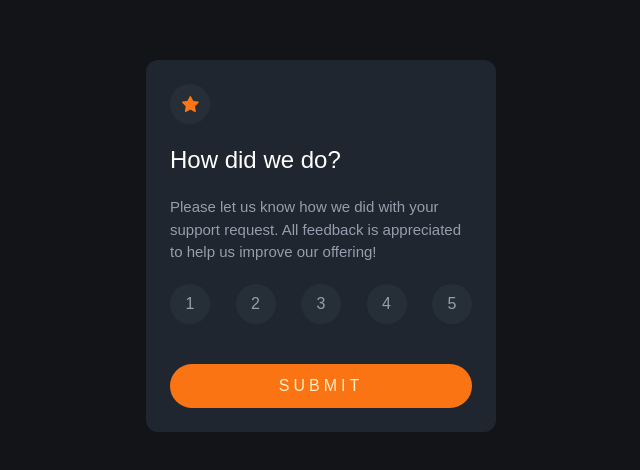
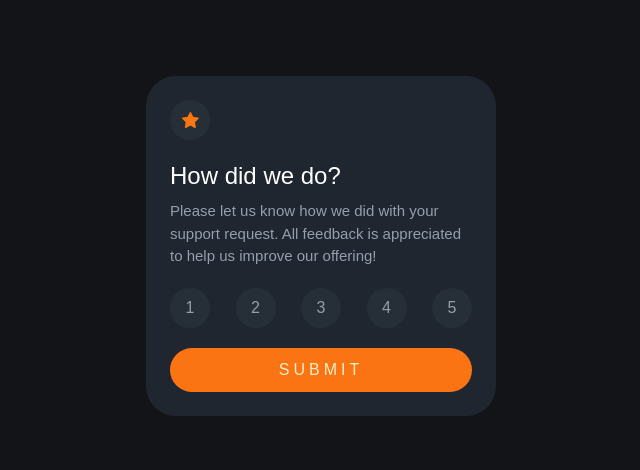
Before and after one commit to lioneltraore/frontendmentor.io-challenges, a React (Create React App) app in the folder React/interactive-rating-component/: page / in a window 1280 px wide. Shown: the part 154-624 px from the top of the page, without its empty margins (319-959 px from the left). Built offline with nearby package versions, Linux system fonts and the light colour scheme.

Commit message:
refactoring

```diff
--- a/React/interactive-rating-component/src/components/Feedback/Feedback.js
+++ b/React/interactive-rating-component/src/components/Feedback/Feedback.js
@@ -4,12 +4,12 @@ import illustration from "../../assets/images/illustration-thank-you.svg";
 const Feedback = (props) => {
   return (
     <Card className="flex flex-col items-center">
-      <div>
+      <div className="mt-5">
         <img src={illustration} alt="thank you illustration" />
       </div>
       <span className="block px-4 py-1 mt-8 text-default text-primary rounded-3xl bg-light w-max">You selected {props.score} out of 5</span>
       <h2 className="mt-8 text-2xl font-medium">Thank you!</h2>
-      <p className="mt-4 text-center text-default">
+      <p className="my-4 text-center text-default">
         We appreciate you taking the time to give a rating. If you ever need
         more support, don’t hesitate to get in touch!
       </p>
--- a/React/interactive-rating-component/src/components/Icon/Icon.js
+++ b/React/interactive-rating-component/src/components/Icon/Icon.js
@@ -1,9 +1,9 @@
 import logo from '../../assets/images/icon-star.svg';
 import Dot from '../dot/Dot';
 
-const Icon = () => {
+const Icon = (props) => {
     return (
-        <Dot>
+        <Dot className={props.className}>
             <img src={logo} alt="star icon" />
         </Dot>
     );
--- a/React/interactive-rating-component/src/components/card/Card.js
+++ b/React/interactive-rating-component/src/components/card/Card.js
@@ -1,7 +1,7 @@
 
 const Card = (props) => {
   return (
-    <div className={`${props.className} bg-dark rounded-xl p-6 max-w-[350px]`}>
+    <div className={`${props.className} bg-dark rounded-default p-6 max-w-[350px]`}>
       {props.children}
     </div>
   );
--- a/React/interactive-rating-component/src/components/dot/Dot.js
+++ b/React/interactive-rating-component/src/components/dot/Dot.js
@@ -1,9 +1,13 @@
 const Dot = (props) => {
-    return (
-        <div className='flex w-10 h-10 justify-center overflow-hidden items-center bg-light rounded-full mb-5'>
-            {props.children}
-        </div>
-    )
-}
+  return (
+    <div onClick={props.onClick}
+      className={`${"flex items-center justify-center w-10 h-10 rounded-full bg-light"} ${
+        props.className
+      }`}
+    >
+      {props.children}
+    </div>
+  );
+};
 
 export default Dot;
--- a/React/interactive-rating-component/src/components/score/ScoreItem.js
+++ b/React/interactive-rating-component/src/components/score/ScoreItem.js
@@ -1,24 +1,19 @@
 import Dot from "../dot/Dot";
 
 const ScoreItem = (props) => {
-  const activeStateHandler = (event) => {
+  const activeStateHandler = () => {
     props.onSelectScore(props.level);
-    console.log(event);
   };
 
   return (
-    <Dot>
-      <div
-        onClick={activeStateHandler}
-        className={`
-        w-full h-full flex justify-center items-center cursor-pointer hover:bg-primary hover:text-primary-light
-        ${props.selectedScore === props.level ? "bg-lighter text-white" : ""}`}
-      >
-        {props.level}
-      </div>
+    <Dot onClick={activeStateHandler}
+    className={`
+     cursor-pointer hover:bg-primary hover:text-primary-light
+    ${props.selectedScore === props.level ? "bg-lighter text-white" : ""}`}
+    >
+      {props.level}
     </Dot>
   );
 };
-// bg-light flex justify-center
-//         items-center h-10 w-10 rounded-full
+
 export default ScoreItem;
--- a/React/interactive-rating-component/src/components/score/ScoringBoard.js
+++ b/React/interactive-rating-component/src/components/score/ScoringBoard.js
@@ -18,14 +18,14 @@ const ScoringBoard = (props) => {
 
   return (
     <Card>
-      <Icon />
-      <h2 className="mb-5 text-2xl text-white">How did we do?</h2>
+      <Icon className="mb-5" />
+      <h2 className="mb-2 text-2xl text-white ">How did we do?</h2>
       <p className="text-default">
         Please let us know how we did with your support request. All feedback is
         appreciated to help us improve our offering!
       </p>
       <Score onSelectScore={scoreHandler} />
-      <Button type="button" onClick={submitScoreHandler} label="Submit" />
+      <Button onClick={submitScoreHandler} label="Submit" />
     </Card>
   );
 };
--- a/React/interactive-rating-component/tailwind.config.js
+++ b/React/interactive-rating-component/tailwind.config.js
@@ -4,6 +4,9 @@ module.exports = {
   ],
   theme: {
     extend: {
+      borderRadius: {
+        'default': '30px'
+      },
       colors: {
         'primary': '#fb7413',
         'primary-light': '#FFEFC5',
```
